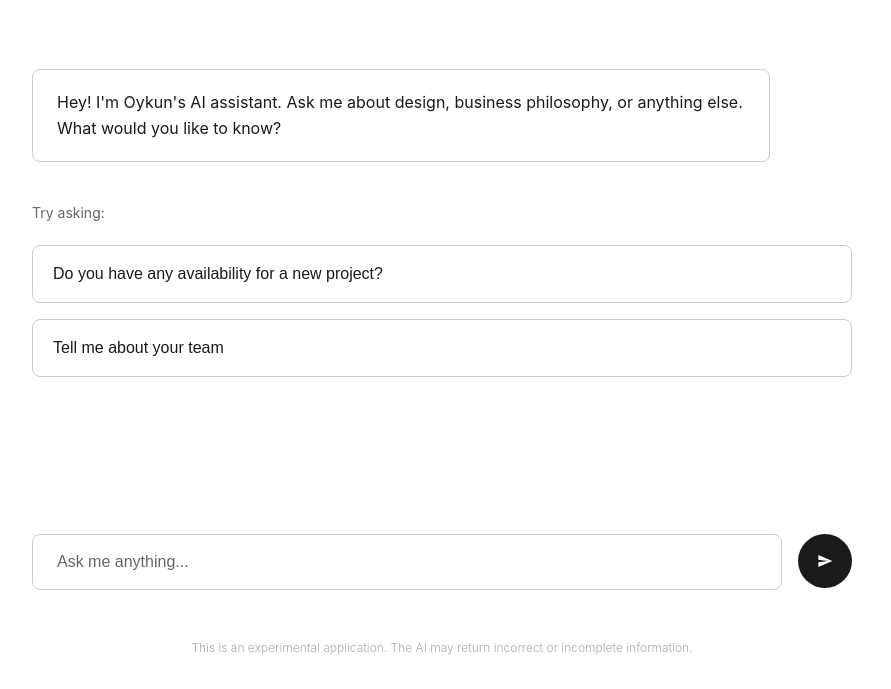
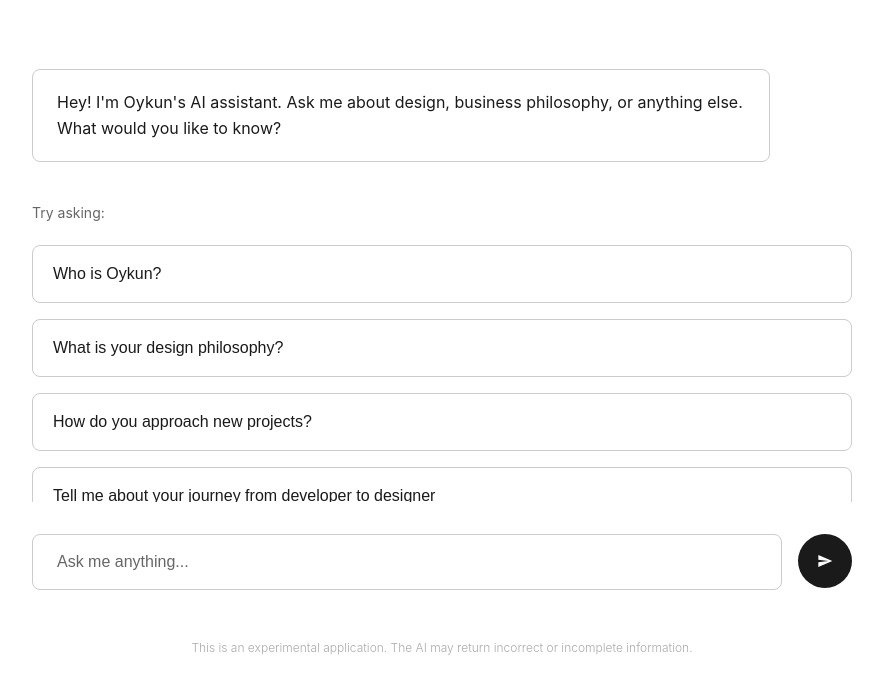
Before and after one commit to oykun/crucial-chat, a website: page public/oykunai/index.html in a window 1280 px wide. Shown: the part 111-800 px from the top of the page, without its empty margins (198-1089 px from the left). Drawn offline with Linux system fonts and the light colour scheme; no server answers.

Commit message:
Update default questions to match OykunAI's expanded scope
- Replaced agency-focused questions with personal AI questions
- New questions showcase the full range of OykunAI capabilities:
  - 'Who is Oykun?' (personal background)
  - 'What is your design philosophy?' (design insights)
  - 'How do you approach new projects?' (business process)
  - 'Tell me about your journey from developer to designer' (personal story)
- Better reflects the comprehensive knowledge base (personal + business)
- Shows visitors they can ask about design, philosophy, journey, and process

```diff
--- a/public/oykunai/index.html
+++ b/public/oykunai/index.html
@@ -26,11 +26,17 @@
 
             <div class="sample-questions">
                 <p class="sample-questions-label">Try asking:</p>
-                <button class="sample-question-btn" onclick="sendSampleQuestion('Do you have any availability for a new project?')">
-                    Do you have any availability for a new project?
+                <button class="sample-question-btn" onclick="sendSampleQuestion('Who is Oykun?')">
+                    Who is Oykun?
                 </button>
-                <button class="sample-question-btn" onclick="sendSampleQuestion('Tell me about your team')">
-                    Tell me about your team
+                <button class="sample-question-btn" onclick="sendSampleQuestion('What is your design philosophy?')">
+                    What is your design philosophy?
+                </button>
+                <button class="sample-question-btn" onclick="sendSampleQuestion('How do you approach new projects?')">
+                    How do you approach new projects?
+                </button>
+                <button class="sample-question-btn" onclick="sendSampleQuestion('Tell me about your journey from developer to designer')">
+                    Tell me about your journey from developer to designer
                 </button>
             </div>
         </div>
```
